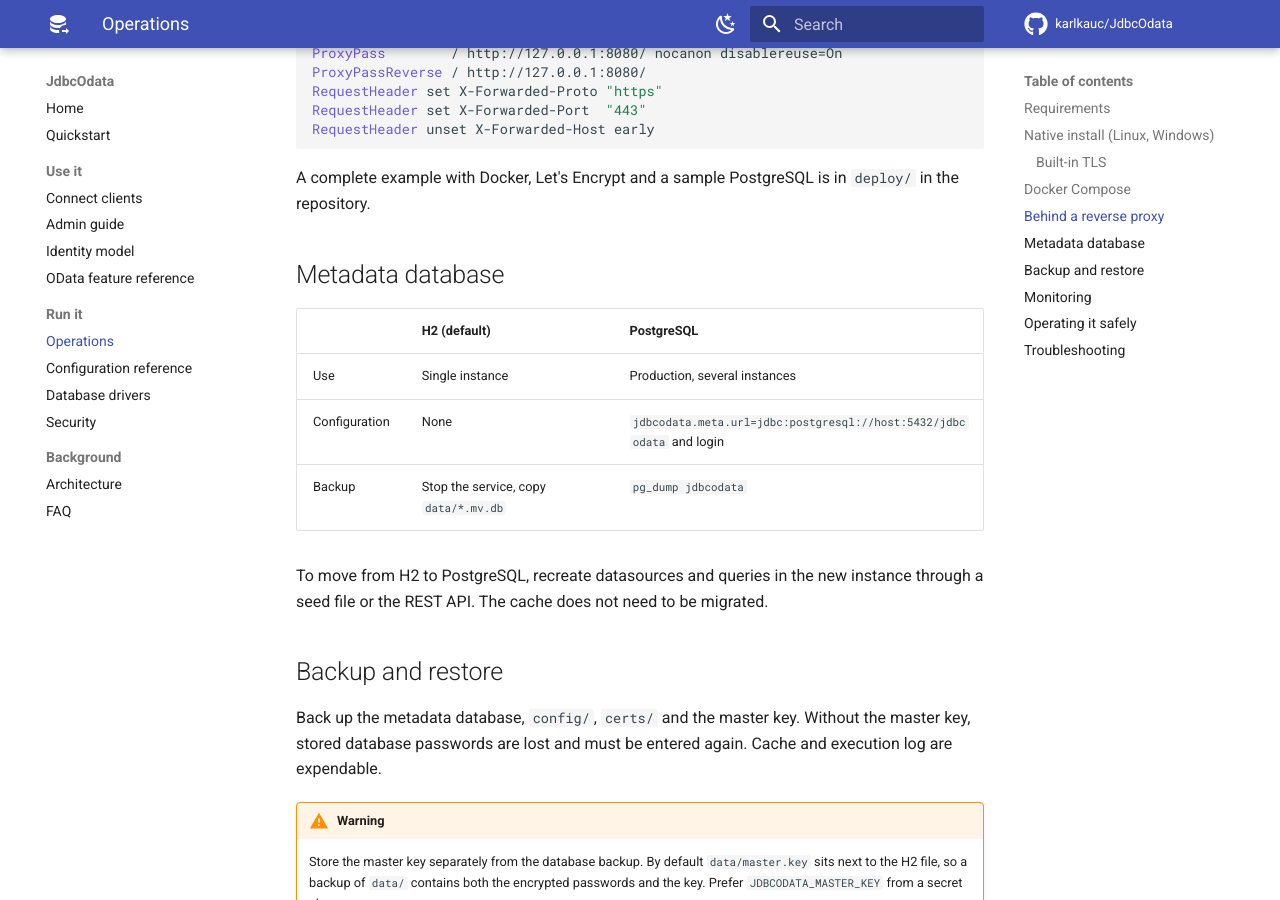
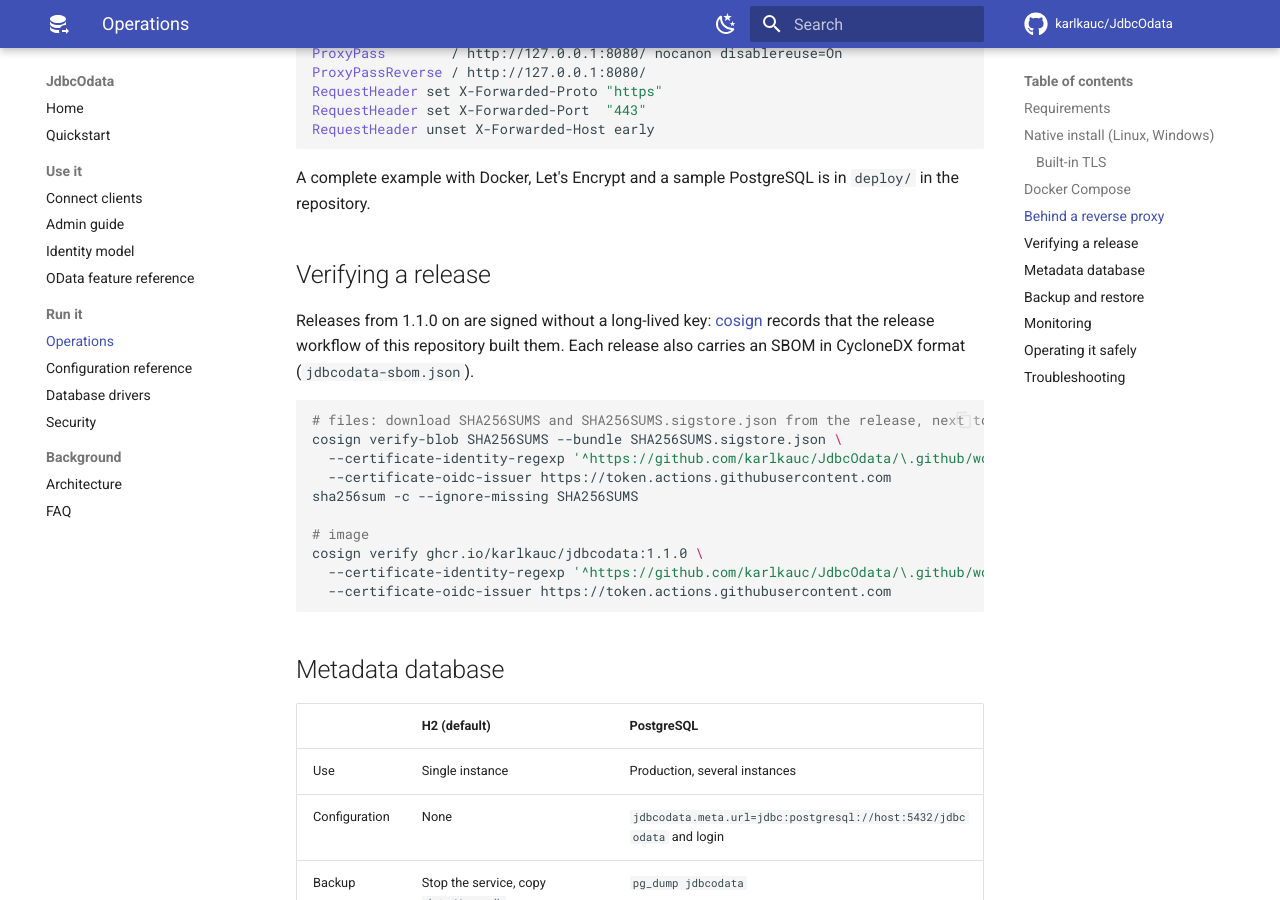
Before and after one commit to karlkauc/JdbcOdata, an MkDocs documentation site: the page built from website/docs/operations.md, in a window 1280 px wide and 900 px high, scrolled down 2358 px. Built offline with MkDocs 1.6.1 and Material for MkDocs 9.7.7, drawn with Linux system fonts in a browser that asks for light colours; comment, search, counter and statistics services are not loaded.

Commit message:
Releases mit SBOM, Signaturen und arm64-Image
Releases hatten keine SBOM, keine Prüfsummen und keine Signatur, und das Image
gab es nur für amd64 (NFR-31). Das Image wird vor der Veröffentlichung gescannt,
und das Release entsteht erst nach dem signierten Image. Dazu CodeQL und ein
wöchentlicher CI-Lauf, weil neue CVEs ohne Commit auftauchen.

Co-Authored-By: Claude Opus 5.5 <noreply@anthropic.com>

````diff
--- a/pom.xml
+++ b/pom.xml
@@ -228,6 +228,11 @@
   <build>
     <finalName>jdbcodata</finalName>
     <plugins>
+      <!-- Spring Boot's parent configures it: the SBOM ends up in the JAR under META-INF/sbom, without test scope -->
+      <plugin>
+        <groupId>org.cyclonedx</groupId>
+        <artifactId>cyclonedx-maven-plugin</artifactId>
+      </plugin>
       <plugin>
         <groupId>org.springframework.boot</groupId>
         <artifactId>spring-boot-maven-plugin</artifactId>
--- a/website/docs/operations.md
+++ b/website/docs/operations.md
@@ -87,6 +87,23 @@ RequestHeader unset X-Forwarded-Host early
 
 A complete example with Docker, Let's Encrypt and a sample PostgreSQL is in `deploy/` in the repository.
 
+## Verifying a release
+
+Releases from 1.1.0 on are signed without a long-lived key: [cosign](https://docs.sigstore.dev/) records that the release workflow of this repository built them. Each release also carries an SBOM in CycloneDX format (`jdbcodata-sbom.json`).
+
+```bash
+# files: download SHA256SUMS and SHA256SUMS.sigstore.json from the release, next to the JAR and ZIP
+cosign verify-blob SHA256SUMS --bundle SHA256SUMS.sigstore.json \
+  --certificate-identity-regexp '^https://github.com/karlkauc/JdbcOdata/\.github/workflows/release\.yml@refs/tags/v' \
+  --certificate-oidc-issuer https://token.actions.githubusercontent.com
+sha256sum -c --ignore-missing SHA256SUMS
+
+# image
+cosign verify ghcr.io/karlkauc/jdbcodata:1.1.0 \
+  --certificate-identity-regexp '^https://github.com/karlkauc/JdbcOdata/\.github/workflows/release\.yml@refs/tags/v' \
+  --certificate-oidc-issuer https://token.actions.githubusercontent.com
+```
+
 ## Metadata database
 
 | | H2 (default) | PostgreSQL |
````
Also changed, not shown: docs/OPERATIONS.md (+6 -0 lines), CHANGELOG.md, 4 other files.
